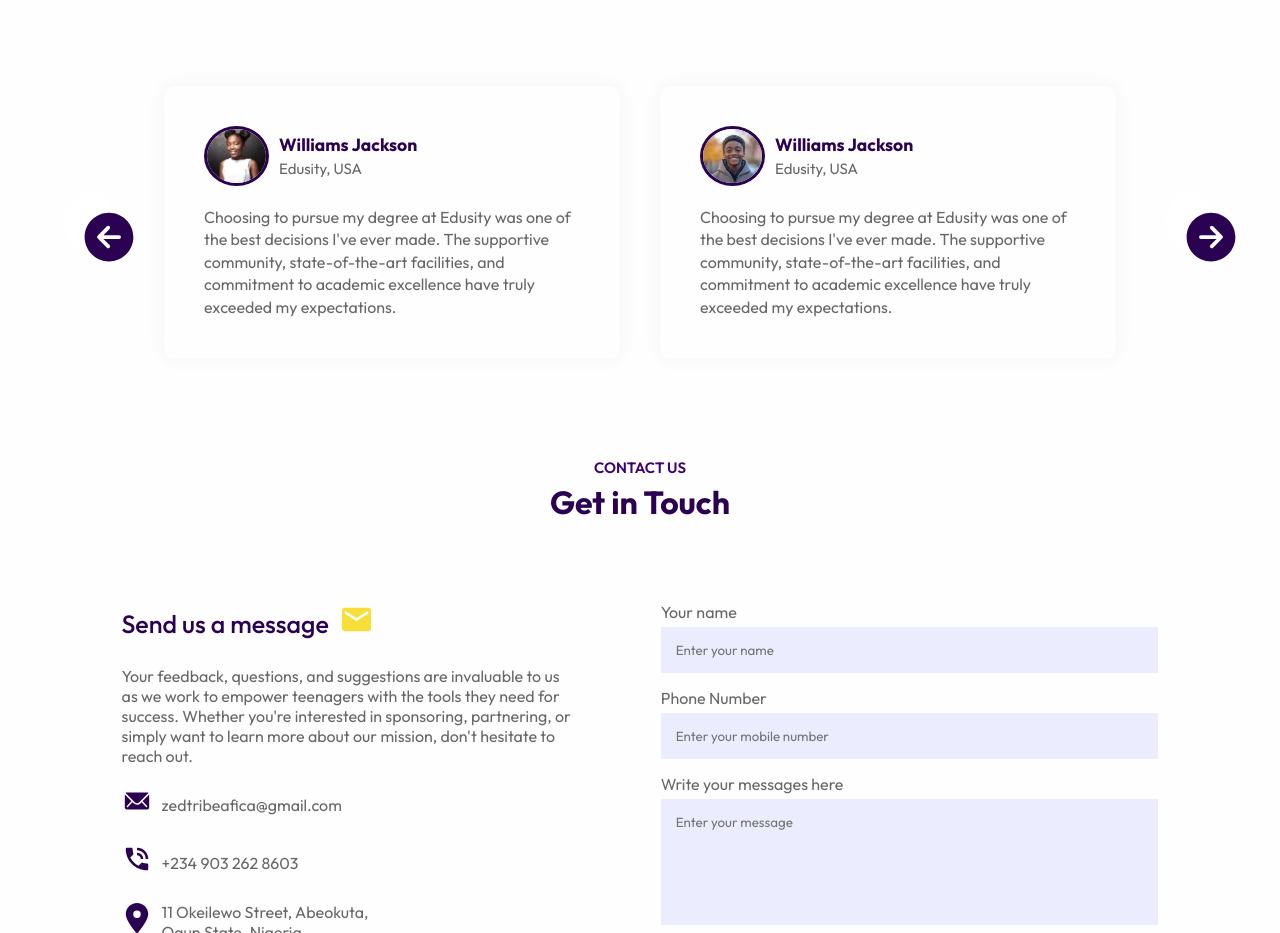
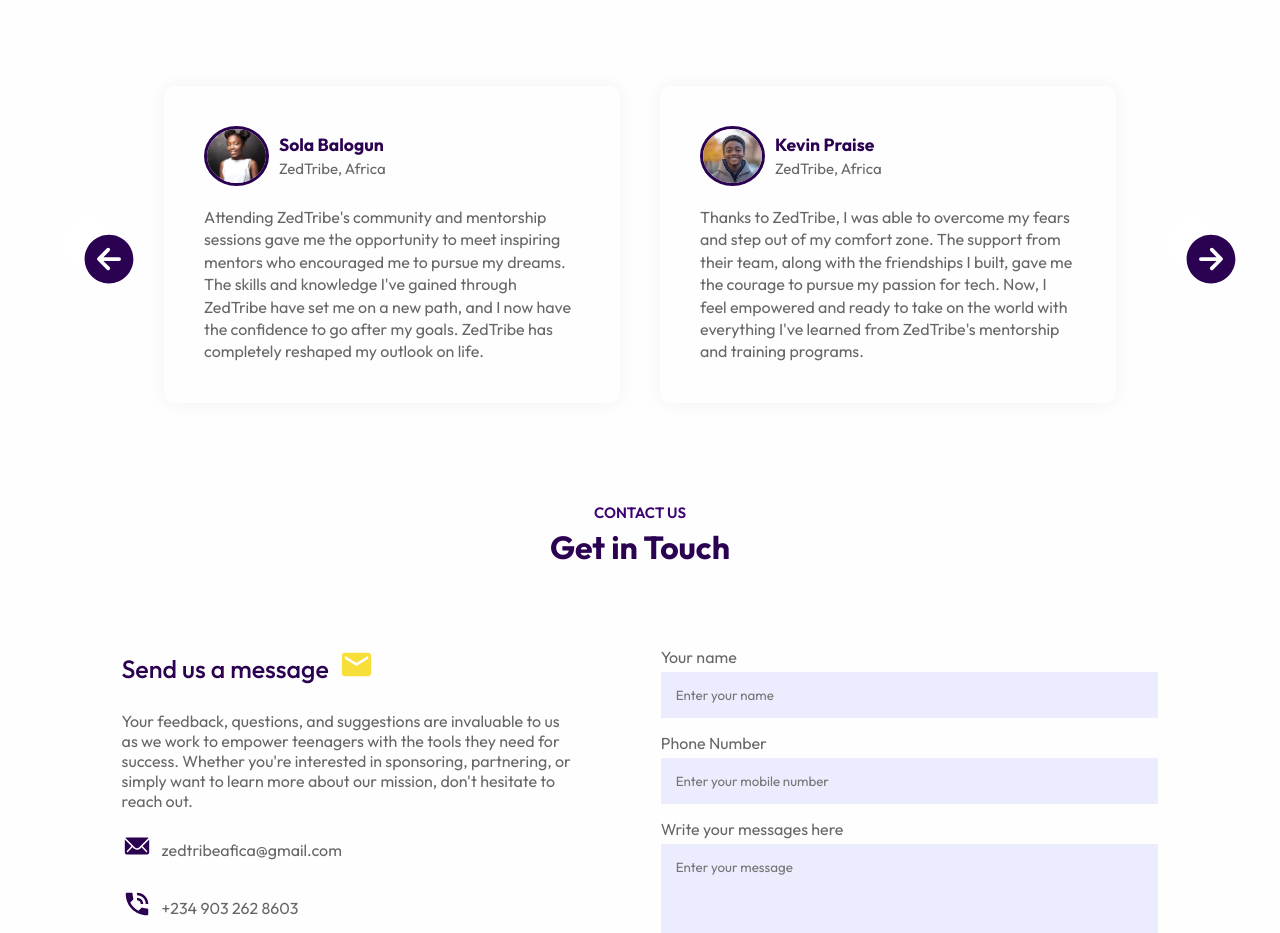
Before and after one commit to Ayo-tomiwa/ZedTribeAfrica, a React (Vite) app: page / in a window 1280 px wide. Shown: the part 2600-3533 px from the top of the page. Built offline with nearby package versions, Linux system fonts and the light colour scheme.

Commit message:
Completed the responsive layout

```diff
--- a/src/Components/About/about.css
+++ b/src/Components/About/about.css
@@ -98,3 +98,11 @@
     }
 
 }
+
+@media (max-width: 375px) {
+    .about-img{
+        height: 300px;
+
+    }
+
+}
--- a/src/Components/Hero/hero.css
+++ b/src/Components/Hero/hero.css
@@ -48,6 +48,9 @@
 }
 
 @media (max-width: 850px) {
+    .hero{
+        background-size: cover;
+    }
     .hero-text h1{
         font-size: 30px;
         max-width: 550px;
@@ -60,3 +63,17 @@
     }
 
 }
+
+@media (max-width: 375px) {
+    .hero-text p{
+        max-width: 300px;
+    }
+
+}
+
+@media (max-width: 320px) {
+    .hero-text h1{
+        font-size: 25px;
+    }
+
+}
--- a/src/Components/Navbar/navbar.css
+++ b/src/Components/Navbar/navbar.css
@@ -98,3 +98,19 @@
     }
 
 }
+
+@media (max-width: 425px) {
+    nav.container{
+        padding-left: 0 !important;
+        padding-right: 3%;
+    }
+}
+
+@media (max-width: 320px) {
+    .logo{
+        width: 140px;
+        max-height: 60px;
+    }
+
+
+}
--- a/src/Components/Programs/programs.css
+++ b/src/Components/Programs/programs.css
@@ -84,3 +84,14 @@
     }
 
 }
+
+@media (max-width: 480px) {
+
+    .program-mentor img,
+    .program-image img{
+        flex-basis: 31%;
+        height: 300px;
+        width: 300px;
+    }
+
+}
--- a/src/Components/Sponsor/sponsor.css
+++ b/src/Components/Sponsor/sponsor.css
@@ -104,7 +104,15 @@
         margin: 0 auto;
         align-items: center;
         padding: 25px 0;
+    }
 
+    .overlay h1{
+        font-size: 40px;
+    }
+
+    .overlay p{
+        font-size: 17px;
+        max-width: 350px;
 
     }
 
--- a/src/Components/Testimonials/testimonials.css
+++ b/src/Components/Testimonials/testimonials.css
@@ -105,6 +105,6 @@
     }
 
     .slider p{
-        font-size: 15px;
+        font-size: 13px;
     }
 }
--- a/src/Components/Testimonials/testimonials.jsx
+++ b/src/Components/Testimonials/testimonials.jsx
@@ -43,13 +43,13 @@
                         <div className="user-info">
                             <img src={user_1} alt="" />
                             <div>
-                                <h3>Williams Jackson</h3>
-                                <span>Edusity, USA</span>
+                                <h3>Chisom Nnadi</h3>
+                                <span>ZedTribe, Africa</span>
                             </div>
                         </div>
-                        <p>Choosing to pursue my degree at Edusity was one of the best decisions I've ever made.
-                            The supportive community, state-of-the-art facilities, and commitment to academic
-                            excellence have truly exceeded my expectations.
+                        <p>I attended the last ZedTribe Worship Experience, and it completely transformed my spiritual life.
+                            The atmosphere of worship and the sense of community helped me deepen my relationship with God, and it's an experience I'll never forget.
+                            ZedTribe has truly impacted my faith and strengthened my personal journey in ways I didn't expect.
                         </p>
                     </div>
                 </li>
@@ -58,13 +58,13 @@
                         <div className="user-info">
                             <img src={user_2} alt="" />
                             <div>
-                                <h3>Williams Jackson</h3>
-                                <span>Edusity, USA</span>
+                                <h3>Bola Ade</h3>
+                                <span>ZedTribe, Africa</span>
                             </div>
                         </div>
-                        <p>Choosing to pursue my degree at Edusity was one of the best decisions I've ever made.
-                            The supportive community, state-of-the-art facilities, and commitment to academic
-                            excellence have truly exceeded my expectations.
+                        <p>Before joining ZedTribe, I used to doubt my abilities and lacked self-confidence.
+                            But through their mentorship program, I've learned to recognize my potential and discover my purpose.
+                            The guidance I received helped me see who I really am, and now I believe in myself and know I can achieve so much more than I ever imagined.
                         </p>
                     </div>
                 </li>
@@ -73,13 +73,13 @@
                         <div className="user-info">
                             <img src={user_3} alt="" />
                             <div>
-                                <h3>Williams Jackson</h3>
-                                <span>Edusity, USA</span>
+                                <h3>Sola Balogun</h3>
+                                <span>ZedTribe, Africa</span>
                             </div>
                         </div>
-                        <p>Choosing to pursue my degree at Edusity was one of the best decisions I've ever made.
-                            The supportive community, state-of-the-art facilities, and commitment to academic
-                            excellence have truly exceeded my expectations.
+                        <p>Attending ZedTribe's community and mentorship sessions gave me the opportunity to meet inspiring mentors who encouraged me to pursue my dreams.
+                            The skills and knowledge I've gained through ZedTribe have set me on a new path, and I now have the confidence to go after my goals.
+                            ZedTribe has completely reshaped my outlook on life.
                         </p>
                     </div>
                 </li>
@@ -88,13 +88,13 @@
                         <div className="user-info">
                             <img src={user_4} alt="" />
                             <div>
-                                <h3>Williams Jackson</h3>
-                                <span>Edusity, USA</span>
+                                <h3>Kevin Praise</h3>
+                                <span>ZedTribe, Africa</span>
                             </div>
                         </div>
-                        <p>Choosing to pursue my degree at Edusity was one of the best decisions I've ever made.
-                            The supportive community, state-of-the-art facilities, and commitment to academic
-                            excellence have truly exceeded my expectations.
+                        <p>Thanks to ZedTribe, I was able to overcome my fears and step out of my comfort zone.
+                            The support from their team, along with the friendships I built, gave me the courage to pursue my passion for tech.
+                            Now, I feel empowered and ready to take on the world with everything I've learned from ZedTribe's mentorship and training programs.
                         </p>
                     </div>
                 </li>
```
Also changed, not shown: src/index.css (line endings or trailing spaces).
